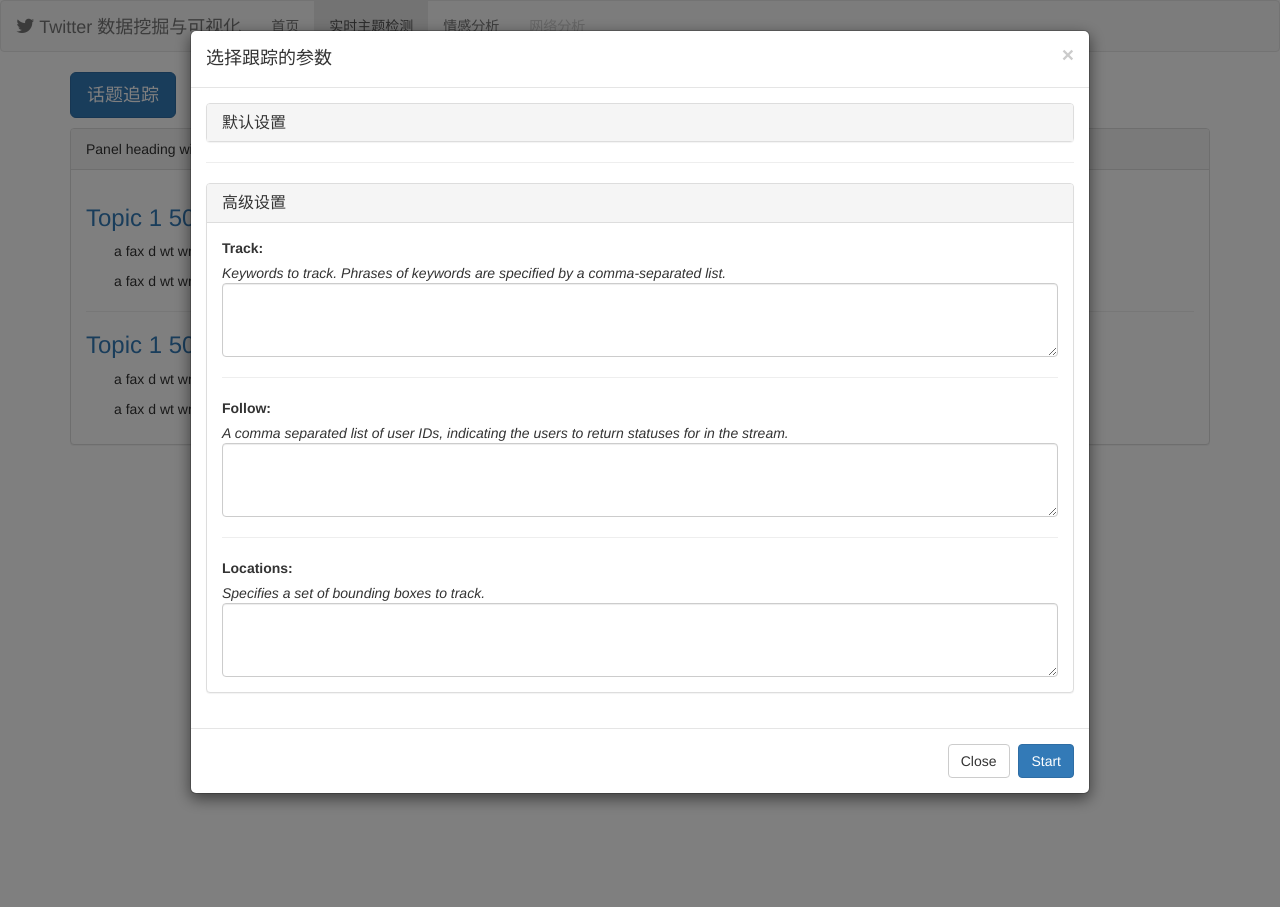
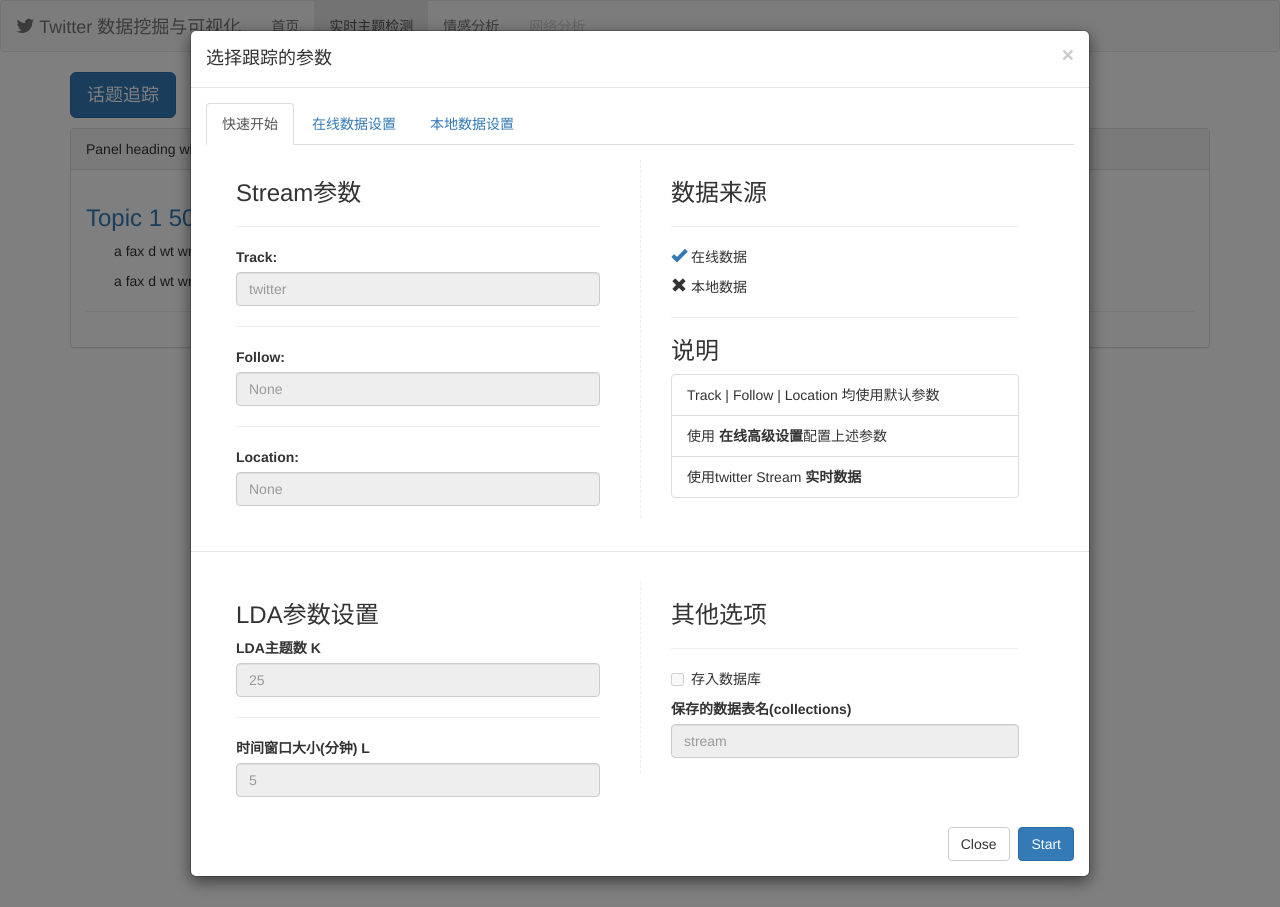
Before and after one commit to hrwhisper/twitterDataMining, a Django app: page /topic/ in a window 1280 px wide, after a click on "话题追踪". Run offline with Django 3.2, Linux system fonts and the light colour scheme; parts of the project's set-up code (start-up, migrations or seed data) failed here and were passed over; some libraries are stand-ins or nearby versions.

Commit message:
1. topic index.html edit 2. parameters submit

```diff
--- a/static/css/style.css
+++ b/static/css/style.css
@@ -1,8 +1,8 @@
-.carousel .carousel-inner .item{
-	height:700px;
+.carousel .carousel-inner .item {
+    height: 700px;
 }
 
-.carousel .carousel-inner .item:before{
+.carousel .carousel-inner .item:before {
     position: absolute;
     width: 100%;
     height: 100%;
@@ -13,7 +13,7 @@
     background-color: #222222;
 }
 
-.carousel .carousel-inner .item .background-image-holder{
+.carousel .carousel-inner .item .background-image-holder {
     position: absolute;
     top: 0px;
     left: 0px;
@@ -24,7 +24,7 @@
     background-position: 50% 50% !important;
 }
 
-.section:nth-of-type(even){
+.section:nth-of-type(even) {
     background: #f4f4f4;
 }
 
@@ -35,130 +35,154 @@
     overflow: hidden;
 }
 
-.section h1{
+.section h1 {
     font-family: "微软雅黑";
 }
 
-.section h6{
+.section h6 {
     font-size: 16px;
     font-weight: bold;
     margin-bottom: 25px;
-	margin-top:10px;
-	font-style:italic;
+    margin-top: 10px;
+    font-style: italic;
 }
 
-.section p.lead{
+.section p.lead {
     font-size: 16px;
     line-height: 30px;
     font-weight: normal;
 }
 
-.image-section ,.section .visualization{
+.image-section, .section .visualization {
     /*margin-top:40px;*/
-	max-width:450px;
+    max-width: 450px;
 }
-
 
 .section form {
     position: absolute;
     bottom: 10px;
     right: 10px;
 }
+
 .section .hide {
     display: none;
 }
+
 .section .coeff .dot {
     fill: hsla(207, 63%, 27%, 0.2);
 }
+
 .section .coeff.last .dot {
     fill: hsla(207, 63%, 27%, 1.0);
 }
+
 .section .coeff .circle {
     fill: none;
     stroke: hsl(0, 0%, 70%);
 }
+
 .section .coeff.first .circle {
     fill: none;
     stroke: hsl(0, 0%, 30%);
 }
+
 .section .coeff.last .circle {
     display: none;
 }
+
 .section .graph {
     fill: none;
     stroke: steelblue;
     stroke-width: 3px;
 }
+
 .section .trace {
     fill: none;
     stroke: steelblue;
 }
+
 .section .proj {
     fill: none;
     stroke: #000;
 }
+
 .section .axis {
     stroke: hsl(0, 0%, 70%);
 }
 
-.footer{
+.footer {
     background-color: #282e33;
-	padding-top:80px;
-	padding-bottom:80px;
+    padding-top: 80px;
+    padding-bottom: 80px;
 }
 
-.footer h2{
+.footer h2 {
     opacity: 0.5;
     color: #fff;
 
 }
 
-.footer .footer-header{
-	font-size:30px;
-	color:#eee;
+.footer .footer-header {
+    font-size: 30px;
+    color: #eee;
     opacity: 0.6;
 }
 
-.footer .fa{
-	font-size:36px !important;
+.footer .fa {
+    font-size: 36px !important;
 }
 
-.footer .keywords-wrap{
-	max-width:450px;
+.footer .keywords-wrap {
+    max-width: 450px;
     /*margin:0 auto;*/
 }
 
-
-.footer .table{
+.footer .table {
     font-family: "微软雅黑";
-	font-size:16px;
-	line-height:1.2;
-	color:#eee;
+    font-size: 16px;
+    line-height: 1.2;
+    color: #eee;
     opacity: 0.6;
 
 }
 
-.footer .table td{
+.footer .table td {
     border-top: none;
 }
 
-
-.footer .keywords span{
-	float:right;
+.footer .keywords span {
+    float: right;
 }
 
-
-.copyright{
+.copyright {
     opacity: 0.5;
     color: #fff;
     font-size: 12px;
 }
 
-.copyright a{
+.copyright a {
     color: #aaa;
     font-weight: 600;
 }
 
+/* Topic page */
+#topicText p {
+    text-indent: 2em
+}
 
-/* Topic page */
-#topicText p   { text-indent:2em }
+#streamParameters .paramDiv {
+    padding-right: 40px;
+}
+
+#streamParameters .border-left {
+    border-left: 1px dashed #eee;
+    padding-left: 30px !important;
+}
+
+#streamParameters .panel-body input{
+    margin-bottom: 15px;
+}
+
+.font-size-16{
+    font-size:16px;
+}
--- a/templates/topic/index.html
+++ b/templates/topic/index.html
@@ -2,45 +2,57 @@
 
 {% block mainbody %}
 
-    <!-- Button trigger modal -->
-
-
-    <div class="modal fade in" id="streamParameters" tabindex="-1" role="dialog" aria-labelledby="myModalLabel">
+    <div class="modal fade in" id="streamParameters" tabindex="-1" role="dialog"
+         aria-labelledby="streamParametersLabel">
         <div class="modal-dialog modal-lg" role="document">
             <div class="modal-content">
                 <div class="modal-header">
                     <button type="button" class="close" data-dismiss="modal" aria-label="Close"><span
                             aria-hidden="true">×</span></button>
-                    <h4 class="modal-title" id="myModalLabel">选择跟踪的参数</h4></div>
+                    <h4 class="modal-title" id="streamParametersLabel">选择跟踪的参数</h4></div>
                 <div class="modal-body">
-                    <div class="panel-group" id="accordion">
-                        <div class="panel panel-default">
-                            <div class="panel-heading">
-                                <h4 class="panel-title">
-                                    <a data-toggle="collapse" data-parent="#accordion"
-                                       href="#collapseOne">
-                                        默认设置
-                                    </a>
-                                </h4>
-                            </div>
-                            <div id="collapseOne" class="panel-collapse collapse">
-                                <div class="panel-body">
-                                    Only use track = "twitter"
+
+                    <ul id="myTab" class="nav nav-tabs">
+                        <li class="active"><a href="#quickStart" data-toggle="tab">快速开始</a></li>
+                        <li><a href="#onlineStreamSetting" data-toggle="tab">在线数据设置</a></li>
+                        <li><a href="#localDataSetting" data-toggle="tab">本地数据设置</a></li>
+                    </ul>
+
+                    <div id="topicTabContent" class="tab-content">
+                        <div class="tab-pane fade in active" id="quickStart">
+                            <div class="panel-body">
+                                <div class="col-sm-6 paramDiv">
+                                    <h3>Stream参数</h3>
+                                    <hr>
+                                    <label class="control-label">Track:</label>
+                                    <input class="form-control" type="text" placeholder="twitter" disabled>
+                                    <hr>
+
+                                    <label class="control-label">Follow:</label>
+                                    <input class="form-control" type="text" placeholder="None" disabled>
+                                    <hr>
+
+                                    <label class="control-label">Location:</label>
+                                    <input class="form-control" type="text" placeholder="None" disabled>
+                                </div>
+                                <div class="col-sm-6  paramDiv border-left">
+                                    <h3>数据来源</h3>
+                                    <hr>
+                                    <p><a><span class="glyphicon glyphicon-ok font-size-16"></span></a> 在线数据</p>
+                                    <p><span class="glyphicon glyphicon-remove font-size-16"></span> 本地数据</p>
+                                    <hr>
+                                    <h3>说明</h3>
+                                    <ul class="list-group">
+                                        <li class="list-group-item">Track | Follow | Location 均使用默认参数</li>
+                                        <li class="list-group-item">使用 <strong>在线高级设置</strong>配置上述参数</li>
+                                        <li class="list-group-item">使用twitter Stream <strong> 实时数据</strong></li>
+                                    </ul>
                                 </div>
                             </div>
                         </div>
-                        <hr>
-                        <div class="panel panel-default">
-                            <div class="panel-heading">
-                                <h4 class="panel-title">
-                                    <a data-toggle="collapse" data-parent="#accordion"
-                                       href="#collapseTwo">
-                                        高级设置
-                                    </a>
-                                </h4>
-                            </div>
-                            <div id="collapseTwo" class="panel-collapse collapse in">
-                                <div class="panel-body">
+                        <div class="tab-pane fade" id="onlineStreamSetting">
+                            <div class="panel-body">
+                                <div class="col-sm-12">
                                     <label for="trackText" class="control-label">Track:</label><br/>
                                     <i>Keywords to track. Phrases of keywords are specified by a comma-separated
                                         list.</i>
@@ -60,95 +72,87 @@
                                 </div>
                             </div>
                         </div>
+                        <div class="tab-pane fade" id="localDataSetting">
+                            <div class="panel-body">
+                                <div class="col-sm-6 paramDiv">
+                                    <h3>时间选择</h3>
+                                    <hr>
+                                    {#                                    TODO jquery ui 日期选择插件#}
+                                    <label class="control-label">起始时间:</label><br/>
+                                    <input class="form-control" type="text" placeholder="2015-11-13" id="startDate">
+
+                                    <label class="control-label">结束时间:</label><br/>
+                                    <input class="form-control" type="text" placeholder="None" id="endDate">
+                                </div>
+                                <div class="col-sm-6 paramDiv border-left">
+                                    <h3>本地数据库选择</h3>
+                                    <hr>
+                                    {#                                    TODO 服务器读取数据库表明，做一个selection#}
+                                    <label class="control-label">数据表名(collections):</label><br/>
+                                    <input class="form-control" type="text" placeholder="stream"
+                                           id="localCollectionsName">
+                                </div>
+                            </div>
+                        </div>
                     </div>
                 </div>
 
                 <div class="modal-footer">
+                    <div class="panel-body text-left">
+                        <div class="col-sm-6 paramDiv">
+                            <h3>LDA参数设置</h3>
+                            <label class="control-label">LDA主题数 K </label>
+                            <input class="form-control" type="text" placeholder="25" id="LdaK" disabled>
+                            <hr>
+                            <label class="control-label">时间窗口大小(分钟) L</label>
+                            <input class="form-control" type="text" placeholder="5" id="LdaTimeWindow" disabled></div>
+
+
+                        <div class="col-sm-6  paramDiv border-left">
+                            <h3>其他选项</h3>
+                            <hr>
+                            <div class="checkbox">
+                                <label>
+                                    <input type="checkbox" id="streamStoreIntoDB" disabled> 存入数据库
+                                </label>
+                            </div>
+                            <label class="control-label">保存的数据表名(collections)</label>
+                            <input class="form-control" type="text" placeholder="stream" id="streamStoreDBName"
+                                   disabled>
+
+                        </div>
+                    </div>
                     <button type="button" class="btn btn-default" data-dismiss="modal">Close</button>
-                    <button type="button" class="btn btn-primary" onclick="startStream()">Start</button>
+                    <button type="button" class="btn btn-primary" onclick="startStream()" id="startTopicButton">Start
+                    </button>
                 </div>
             </div>
         </div>
     </div>
 
     <div class="container">
-
         <button type="button" class="btn btn-primary btn-lg" data-toggle="modal" data-target="#streamParameters"
                 style="margin-bottom: 10px">
             话题追踪
         </button>
-
-        <div class="panel panel-default" id="topicText">
+        <div class="panel panel-default">
             <div class="panel-heading">Panel heading without title</div>
-            <div class="panel-body">
+            <div class="panel-body" id="topicText">
                 <h3>
-                    <a role="button" data-toggle="collapse" href="#collapseExample" aria-expanded="false"
-                       aria-controls="collapseExample">
+                    <a role="button" data-toggle="collapse" href="#collapseTopicx" aria-expanded="false"
+                       aria-controls="collapseTopicx">
                         Topic 1 50%
                     </a>
                 </h3>
-                <div class="collapse in" id="collapseExample">
+                <div class="collapse in" id="collapseTopicx">
                     <p>a fax d wt wra f fx afw </p>
                     <p>a fax d wt wra f fx afw </p>
                 </div>
-
                 <hr>
-                <h3>
-                    <a role="button" data-toggle="collapse" href="#collapseExample" aria-expanded="false"
-                       aria-controls="collapseExample">
-                        Topic 1 50%
-                    </a>
-                </h3>
-                <div class="collapse in" id="collapseExample">
-                    <p>a fax d wt wra f fx afw </p>
-                    <p>a fax d wt wra f fx afw </p>
-                </div>
             </div>
         </div>
-
     </div>
 
-    <script>
-        var _track, _follow, _location;
-        function startStream() {
-            var track = $('#trackText').val();
-            var follow = $('#followText').val();
-            var location = $('#locationText').val();
-
-            _track = track;
-            _follow = follow;
-            _location = location;
-
-            get_topic_result();
-            setInterval('get_topic_result()', 10000);
-            {#           TODO wait css cancel#}
-            $('#streamParameters').modal('hide');
-        }
-
-
-        {#      # TODO a new request , cancle previous #}
-        function get_topic_result() {
-            $.ajax({
-                url: 'stream_trends',
-                data: {
-                    'track': _track,
-                    'follow': _follow,
-                    'location': _location,
-                },
-                success: function (v) {
-                    if (v == null) {
-                        //console.log('wait');
-                        return;
-                    }
-
-                    var p = '<p>' + v + '</p>';
-                    console.log(v);
-                    // Uncaught TypeError: Cannot read property 'ownerDocument' of undefined
-                    $('.topic_res').append(p);
-                },
-                dataType: 'json'
-            });
-        }
-    </script>
+    <script src="/static/js/topic.js"></script>
 
 {% endblock %}
--- a/topic/views.py
+++ b/topic/views.py
@@ -1,3 +1,4 @@
+# -*- coding:utf-8 -*-
 # Create your views here.
 import json
 from django.http import HttpResponse
@@ -9,12 +10,31 @@ def index(request):
     return render(request, 'topic/index.html')
 
 
+# TODO 检查参数合法性
 def stream_trends(request):
-    track = request.GET['track']
-    follow = request.GET['follow']
-    location = request.GET['location']
-    print track, follow, location
+    param = dict(request.GET.items())
+    for x, t in param.items():
+        if param[x] == '':
+            del param[x]
 
-    topic_trends = TopicTrendsManager()
-    res = topic_trends.get_result()
+    # ---------- stream ---------
+    # track = param.get('track', None)
+    # follow = param.get('follow', None)
+    # location = param.get('location', None)
+    # storeIntoDB = param.get('storeIntoDB', None)
+    # storeIntoDBName = param.get('storeIntoDBName', None)
+    #
+    #
+    #  ---------- LDA ------------
+    # LDA_k = param.get('LDA_k', None)
+    # LDA_timeWindow = param.get('LDA_timeWindow', None)
+    #
+    #
+    # ----------- Local -----------
+    # startDate = param.get('startDate', None)
+    # endDate = param.get('endDate', None)
+    # endDate = param.get('localCollectionsName', None)
+
+    topic_trends = TopicTrendsManager(param)
+    res = topic_trends.get_result(param)
     return HttpResponse(json.dumps(res), content_type="application/json")
```
Also changed, not shown: topic/models/TopicTrendsManager.py (+28 -14 lines), topic/models/demo.py (+9 -3 lines). Lines whose indentation alone changed are shown as unchanged.
